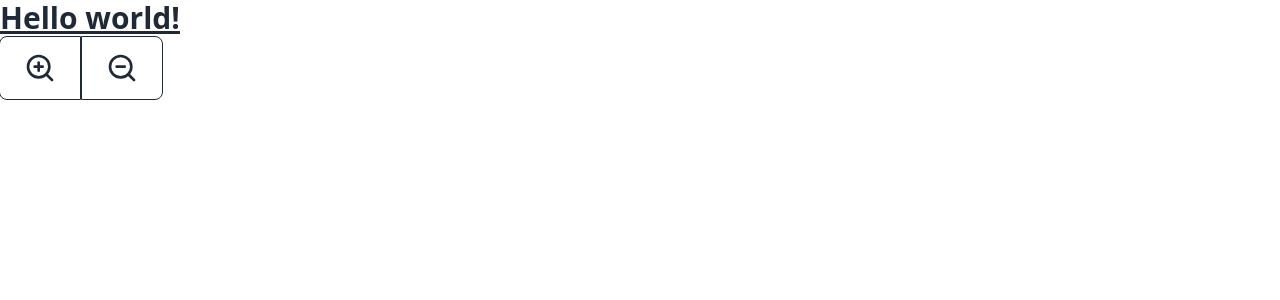
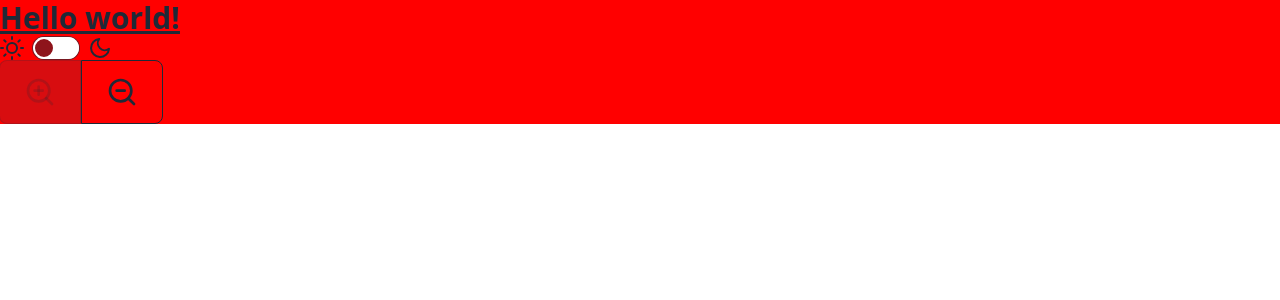
Before and after one commit to Biratus/proto-planning, a Next.js app: page / in a window 1280 px wide. Shown: the top 300 px of the page. Built offline with nearby package versions, Linux system fonts and the light colour scheme.

Commit message:
[Feature] Switch theme

```diff
--- a/package.json
+++ b/package.json
@@ -24,6 +24,7 @@
     "react": "18.2.0",
     "react-dom": "18.2.0",
     "react-feather": "^2.0.10",
+    "theme-change": "^2.3.0",
     "typescript": "4.9.5",
     "uuid": "^9.0.0",
     "zustand": "^4.3.2"
--- a/src/app/globals.css
+++ b/src/app/globals.css
@@ -6,3 +6,19 @@
   padding: 0;
   margin: 0;
 }
+:root {
+  --bg-color: red;
+}
+
+/* @media (prefers-color-scheme: dark){
+	:root{
+		--bg-color: #252b30;
+	}
+} */
+[data-theme="dark"] {
+  --bg-color: #252b30;
+}
+
+body {
+  background-color: var(--bg-color);
+}
--- a/src/app/layout.tsx
+++ b/src/app/layout.tsx
@@ -1,21 +1,21 @@
-import { config } from "@fortawesome/fontawesome-svg-core";
-import "@fortawesome/fontawesome-svg-core/styles.css";
-import './globals.css';
-config.autoAddCss = false;
-
+import ThemeInitializer from "@/components/theme/ThemeInitiliazer";
+import "./globals.css";
 export default function RootLayout({
   children,
 }: {
-  children: React.ReactNode
+  children: React.ReactNode;
 }) {
   return (
-    <html lang="en">
+    <html lang="en" data-theme="light">
       {/*
         <head /> will contain the components returned by the nearest parent
         head.tsx. Find out more at https://beta.nextjs.org/docs/api-reference/file-conventions/head
       */}
       <head />
-      <body>{children}</body>
+      <body>
+        <ThemeInitializer />
+        {children}
+      </body>
     </html>
-  )
+  );
 }
--- a/src/app/page.tsx
+++ b/src/app/page.tsx
@@ -1,16 +1,16 @@
+import SwitchTheme from "@/components/theme/SwitchTheme";
 import ZoomProvider from "@/components/zoom/ZoomProvider";
 import ZoomUI from "@/components/zoom/ZoomUI";
-import { zoom_calendar_full } from "@/hooks/localStorageStore";
+import { zoom_calendar_filiere } from "@/hooks/localStorageStore";
 
 export default function Home() {
   return (
     <>
-      <h1 className="text-3xl font-bold underline">
-        Hello world!
-      </h1>
-      <ZoomProvider zoomKey={zoom_calendar_full}>
-        <ZoomUI range={5}/>
+      <h1 className="text-3xl font-bold underline">Hello world!</h1>
+      <SwitchTheme />
+      <ZoomProvider zoomKey={zoom_calendar_filiere}>
+        <ZoomUI range={5} />
       </ZoomProvider>
     </>
-  )
+  );
 }
--- /dev/null
+++ b/src/components/theme/SwitchTheme.tsx
@@ -0,0 +1,15 @@
+import { Moon, Sun } from "react-feather";
+
+export default function SwitchTheme({}) {
+  return (
+    <div className="flex gap-2">
+      <Sun />
+      <input
+        type="checkbox"
+        className="toggle"
+        data-toggle-theme="light,dark"
+      />
+      <Moon />
+    </div>
+  );
+}
--- /dev/null
+++ b/src/components/theme/ThemeInitiliazer.tsx
@@ -0,0 +1,37 @@
+"use client";
+
+import { useEffect } from "react";
+
+export default function ThemeInitializer() {
+  useEffect(() => {
+    [...document.querySelectorAll("[data-toggle-theme]")].forEach((el) => {
+      el.addEventListener("click", toggleTheme);
+    });
+
+    return () =>
+      [...document.querySelectorAll("[data-toggle-theme]")].forEach((el) =>
+        el.removeEventListener("click", toggleTheme)
+      );
+  }, []);
+
+  return null;
+}
+
+function toggleTheme(evt: any) {
+  var themesList = evt.target.getAttribute("data-toggle-theme");
+  if (themesList) {
+    var themesArray = themesList.split(",");
+    if (document.documentElement.getAttribute("data-theme") == themesArray[0]) {
+      if (themesArray.length == 1) {
+        document.documentElement.removeAttribute("data-theme");
+        localStorage.removeItem("theme");
+      } else {
+        document.documentElement.setAttribute("data-theme", themesArray[1]);
+        localStorage.setItem("theme", themesArray[1]);
+      }
+    } else {
+      document.documentElement.setAttribute("data-theme", themesArray[0]);
+      localStorage.setItem("theme", themesArray[0]);
+    }
+  }
+}
--- a/src/hooks/localStorageStore.ts
+++ b/src/hooks/localStorageStore.ts
@@ -22,14 +22,13 @@ export const zoom_calendar_formateur = "zoom_calendar_formateur";
 //   setValue: (newValue) => set({ value: newValue }),
 // });
 interface LocalStorageProps<T> {
-  value:T,
-
+  value: T;
 }
 interface LocalStorageState<T> extends LocalStorageProps<T> {
-  setValue:(newValue:T) => void
+  setValue: (newValue: T) => void;
 }
 
-const useLocalStorage = (key:string, initialValue: any) =>
+const useLocalStorage = (key: string, initialValue: any) =>
   create<LocalStorageState<typeof initialValue>>()(
     persist(
       (set) => ({
@@ -42,11 +41,11 @@ const useLocalStorage = (key:string, initialValue: any) =>
       }
     )
   );
-  const allStorages = new Map([
-    [zoom_calendar_full,useLocalStorage(zoom_calendar_full, 2)],
-    [zoom_calendar_filiere,useLocalStorage(zoom_calendar_filiere, 5)],
-    [zoom_calendar_formateur,useLocalStorage(zoom_calendar_formateur, 5)]
-  ]);
+const allStorages = new Map([
+  [zoom_calendar_full, useLocalStorage(zoom_calendar_full, 2)],
+  [zoom_calendar_filiere, useLocalStorage(zoom_calendar_filiere, 5)],
+  [zoom_calendar_formateur, useLocalStorage(zoom_calendar_formateur, 5)],
+]);
 // const allStorages = {
 //   [zoom_calendar_full]: useLocalStorage(zoom_calendar_full, 2),
 //   [zoom_calendar_filiere]: useLocalStorage(zoom_calendar_filiere, 5),
@@ -54,13 +53,16 @@ const useLocalStorage = (key:string, initialValue: any) =>
 // };
 
 export const useLocalStorageAfterHydration =
-  (storageKey:string) => (selector?:any, compare?:any) => {
+  (storageKey: string) => (selector?: any, compare?: any) => {
     const { isHydrated } = useContext(HydrationContext);
-    if(!allStorages.has(storageKey)) throw new Error(`${storageKey} n'est pas défini dans localStorageStore`)
+    if (!allStorages.has(storageKey))
+      throw new Error(`${storageKey} n'est pas défini dans localStorageStore`);
     const store = allStorages.get(storageKey)!(selector, compare);
 
-    return isHydrated ? store : selector((set:any) => ({
-      value: null,
-      setValue: (newValue:any) => set({ value: newValue }),
-    }))
+    return isHydrated
+      ? store
+      : selector((set: any) => ({
+          value: null,
+          setValue: (newValue: any) => set({ value: newValue }),
+        }));
   };
--- a/tailwind.config.js
+++ b/tailwind.config.js
@@ -12,4 +12,8 @@ module.exports = {
     extend: {},
   },
   plugins: [require("daisyui")],
+  darkMode: ["class", '[data-theme="dark"]'],
+  daisyui: {
+    themes: ["light", "dark"],
+  },
 };
```
Also changed, not shown: src/components/zoom/ZoomUI.tsx (+11 -4 lines), 1 other file (tests, documents, lock files or other folders).
